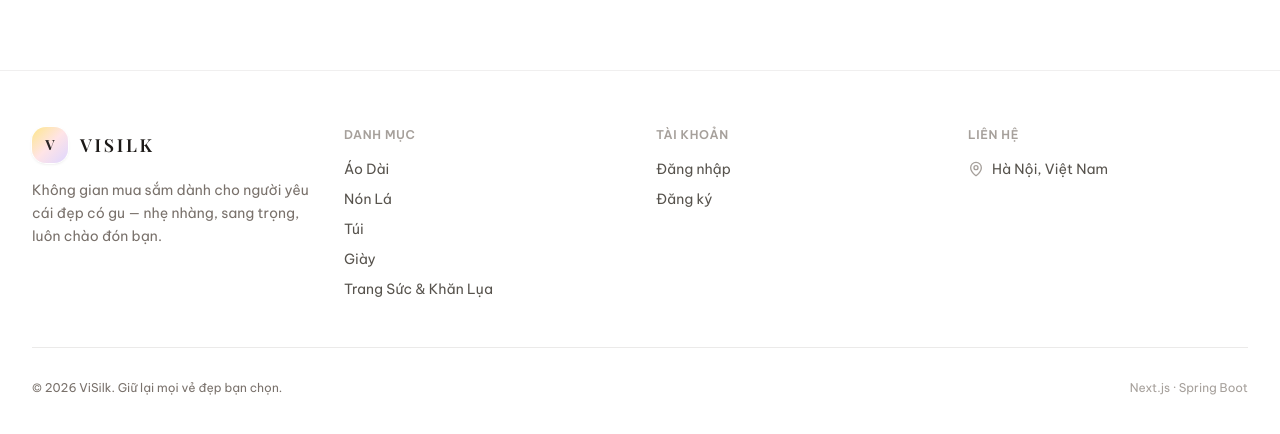
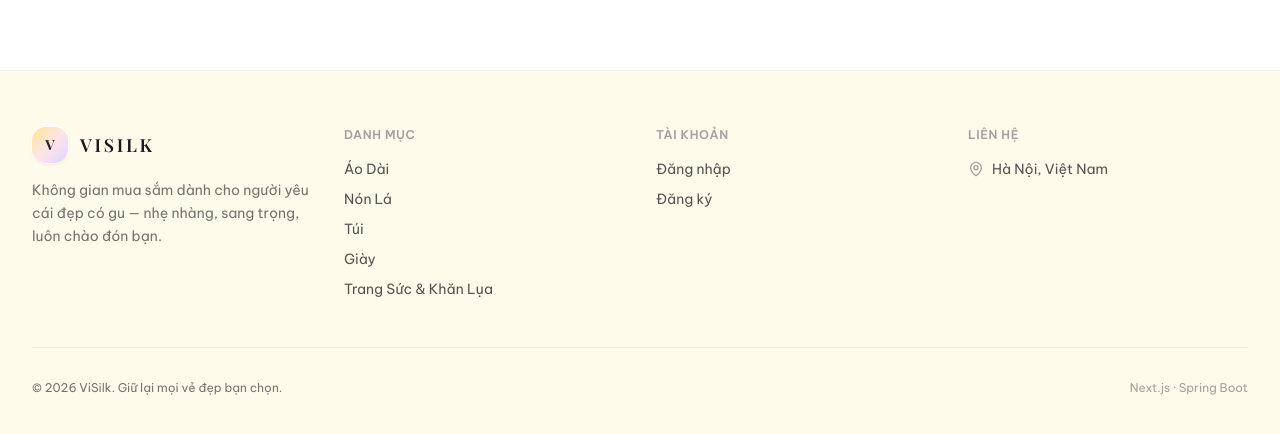
Before and after one commit to minhchinh595/225ECM01, a Next.js app in the folder frontend/: page / in a window 1280 px wide. Shown: the part 7640-8074 px from the top of the page. Built offline with nearby package versions, Linux system fonts and the light colour scheme; no server answers.

Commit message:
đổi màu nền footer

```diff
--- a/frontend/src/app/page.tsx
+++ b/frontend/src/app/page.tsx
@@ -413,7 +413,7 @@ export default function Home() {
       </div>
 
       {/* Footer */}
-      <footer className="border-t border-stone-200/60 bg-white py-14 text-stone-700">
+      <footer className="border-t border-stone-200/60 bg-amber-50 py-14 text-stone-700">
         <div className="mx-auto max-w-7xl px-4 sm:px-6 lg:px-8">
           <div className="grid gap-10 md:grid-cols-4 md:gap-8">
             <div className="space-y-4 md:col-span-1">
```
